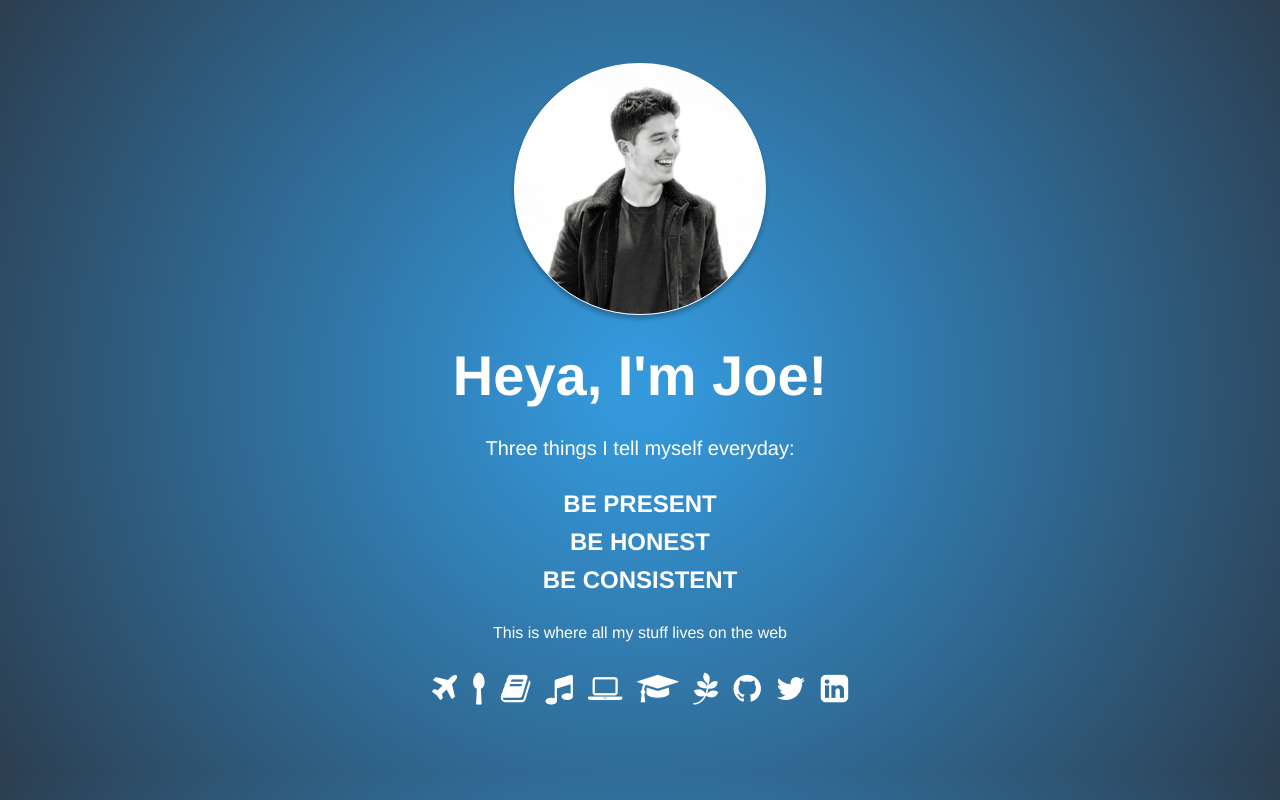
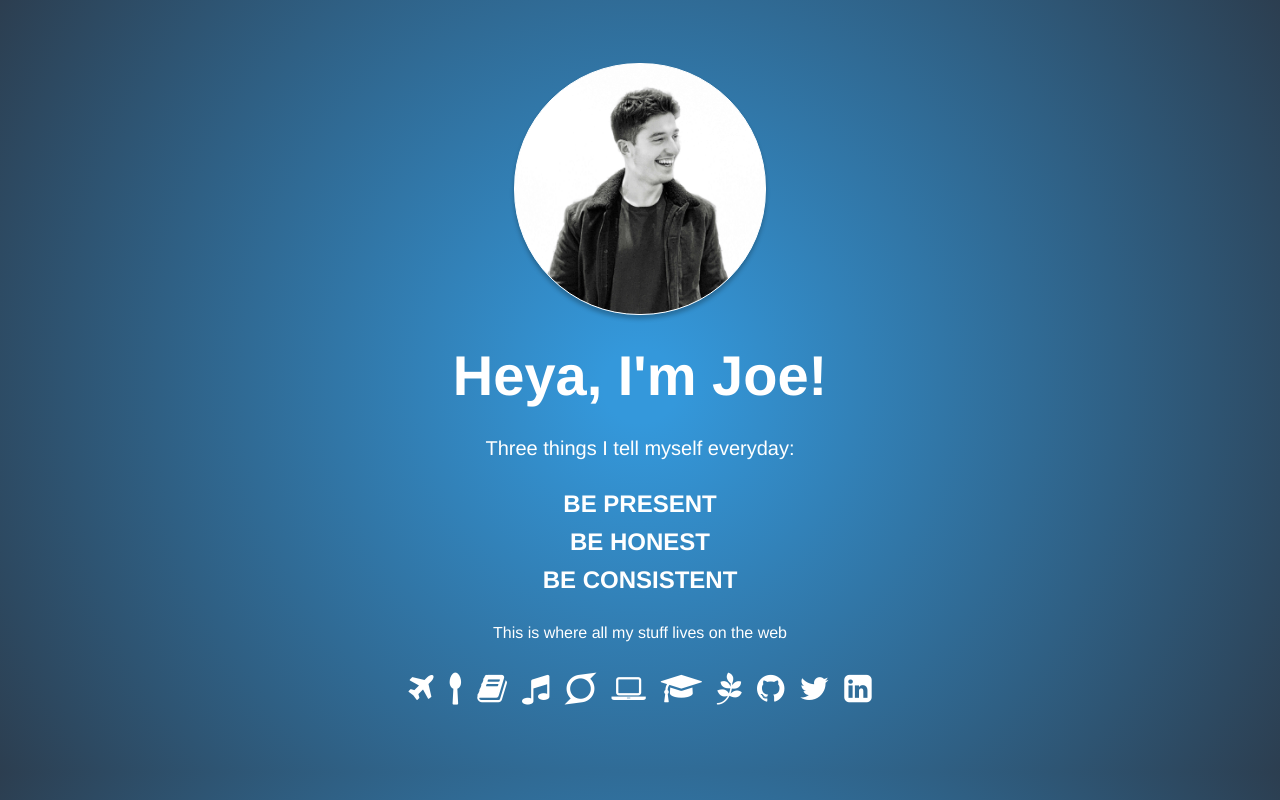
Before and after one commit to nezaj/me, a React (Create React App) app: page / in a window 1280 px wide. Built offline with nearby package versions, Linux system fonts and the light colour scheme.

Commit message:
Add link to joemoves

```diff
--- a/src/App.js
+++ b/src/App.js
@@ -46,6 +46,7 @@ const HomePage = ({ updatePage }) => (
       <Icon id="Food diary" url="http://joelogs.com" icon="fa-spoon" />
       <Icon id="Reading list" url="https://zeneca.io/joe" icon="fa-book" />
       <Icon id="Vibes" url="https://joevibes.com" icon="fa-music" />
+      <Icon id="Moves" url="https://joemoves.com" icon="fa-superpowers" />
       <Icon
         id="Senior Engineer Jobsearch Course"
         url="https://jobsearch.dev/"
@@ -78,6 +79,7 @@ const HomePage = ({ updatePage }) => (
       <Tooltip id="Food diary" />
       <Tooltip id="Reading list" />
       <Tooltip id="Vibes" />
+      <Tooltip id="Moves" />
       <Tooltip id="Senior Engineer Jobsearch Course" />
       <Tooltip id="How to Get Into a Programming Bootcamp" />
       <Tooltip id="Growing Pains" />
```
